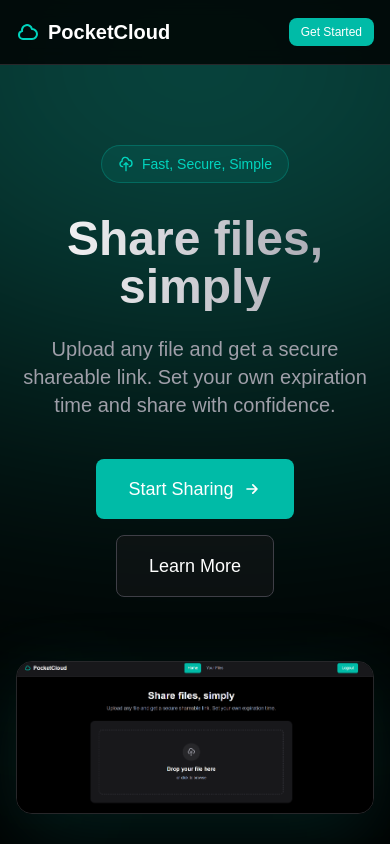
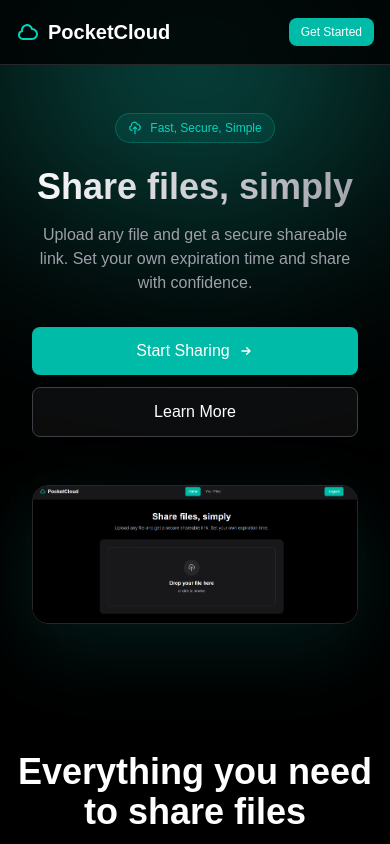
Before and after one commit to Nikita06211/pocketcloud-web, a Next.js app: page / in a window 390 px wide. Shown: the top 844 px of the page. Built offline with nearby package versions, Linux system fonts and the light colour scheme; no server answers.

Commit message:
Refactor landing page layout for improved responsiveness and visual consistency

```diff
--- a/src/app/page.tsx
+++ b/src/app/page.tsx
@@ -153,46 +153,46 @@
       </nav>
 
       {/* Hero Section */}
-      <section className="relative mx-auto max-w-7xl px-4 sm:px-6 lg:px-8 py-20 sm:py-32">
-        {/* Radial teal glow below navbar */}
-        <div className="pointer-events-none absolute left-1/2 top-0 -translate-x-1/2 -translate-y-1/2 w-[2000px] h-[1200px] bg-[radial-gradient(ellipse_at_center,rgba(20,184,166,0.6),rgba(20,184,166,0.3)_25%,rgba(20,184,166,0.1)_45%,transparent_65%)] filter blur-[150px]" style={{ zIndex: 0 }}></div>
+      <section className="relative mx-auto max-w-7xl px-4 sm:px-6 lg:px-8 py-12 sm:py-20 lg:py-32">
+        {/* Radial teal glow below navbar - responsive size */}
+        <div className="pointer-events-none absolute left-1/2 top-0 -translate-x-1/2 -translate-y-1/2 w-[800px] h-[600px] sm:w-[1200px] sm:h-[800px] md:w-[1600px] md:h-[1000px] lg:w-[2000px] lg:h-[1200px] bg-[radial-gradient(ellipse_at_center,rgba(20,184,166,0.6),rgba(20,184,166,0.3)_25%,rgba(20,184,166,0.1)_45%,transparent_65%)] filter blur-[100px] sm:blur-[120px] md:blur-[140px] lg:blur-[150px]" style={{ zIndex: 0 }}></div>
         <div className="text-center relative z-10">
           {/* Feature Tag */}
-          <div className="inline-flex items-center gap-2 rounded-full border border-teal-500/30 bg-teal-500/10 px-4 py-2 mb-8">
-            <svg className="w-4 h-4 text-teal-400" fill="none" stroke="currentColor" viewBox="0 0 24 24">
+          <div className="inline-flex items-center gap-2 rounded-full border border-teal-500/30 bg-teal-500/10 px-3 py-1.5 sm:px-4 sm:py-2 mb-6 sm:mb-8">
+            <svg className="w-3.5 h-3.5 sm:w-4 sm:h-4 text-teal-400" fill="none" stroke="currentColor" viewBox="0 0 24 24">
               <path strokeLinecap="round" strokeLinejoin="round" strokeWidth={2} d="M7 16a4 4 0 01-.88-7.903A5 5 0 1115.9 6L16 6a5 5 0 011 9.9M15 13l-3-3m0 0l-3 3m3-3v12" />
             </svg>
-            <span className="text-sm font-medium text-teal-400">Fast, Secure, Simple</span>
+            <span className="text-xs sm:text-sm font-medium text-teal-400">Fast, Secure, Simple</span>
           </div>
 
-          <h1 className="text-5xl sm:text-6xl lg:text-7xl font-bold mb-6 bg-gradient-to-r from-white to-zinc-400 bg-clip-text text-transparent">
+          <h1 className="text-4xl sm:text-5xl md:text-6xl lg:text-7xl font-bold mb-4 sm:mb-6 bg-gradient-to-r from-white to-zinc-400 bg-clip-text text-transparent px-4">
             Share files, simply
           </h1>
-          <p className="text-xl sm:text-2xl text-zinc-400 mb-10 max-w-2xl mx-auto">
+          <p className="text-base sm:text-xl md:text-2xl text-zinc-400 mb-8 sm:mb-10 max-w-2xl mx-auto px-4">
             Upload any file and get a secure shareable link. Set your own expiration time and share with confidence.
           </p>
 
           {/* CTA Buttons */}
-          <div className="flex flex-col sm:flex-row items-center justify-center gap-4">
+          <div className="flex flex-col sm:flex-row items-center justify-center gap-3 sm:gap-4 px-4">
             <button
               onClick={handleGetStarted}
-              className="group relative flex items-center gap-2 rounded-lg bg-teal-500 px-8 py-4 text-lg font-medium text-white transition-all duration-200 hover:bg-teal-600 hover:shadow-[0_14px_40px_rgba(20,184,166,0.32)] hover:scale-105"
+              className="group relative flex items-center justify-center gap-2 rounded-lg bg-teal-500 px-6 py-3 sm:px-8 sm:py-4 text-base sm:text-lg font-medium text-white transition-all duration-200 hover:bg-teal-600 hover:shadow-[0_14px_40px_rgba(20,184,166,0.32)] hover:scale-105 w-full sm:w-auto"
             >
               Start Sharing
-              <svg className="w-5 h-5 transition-transform duration-200 group-hover:translate-x-1" fill="none" stroke="currentColor" viewBox="0 0 24 24">
+              <svg className="w-4 h-4 sm:w-5 sm:h-5 transition-transform duration-200 group-hover:translate-x-1" fill="none" stroke="currentColor" viewBox="0 0 24 24">
                 <path strokeLinecap="round" strokeLinejoin="round" strokeWidth={2} d="M13 7l5 5m0 0l-5 5m5-5H6" />
               </svg>
             </button>
             <a
               href="#how-it-works"
-              className="flex items-center gap-2 rounded-lg border border-zinc-700 bg-zinc-900/50 px-8 py-4 text-lg font-medium text-white transition-all duration-200 hover:border-teal-500 hover:bg-zinc-800 hover:scale-105"
+              className="flex items-center justify-center gap-2 rounded-lg border border-zinc-700 bg-zinc-900/50 px-6 py-3 sm:px-8 sm:py-4 text-base sm:text-lg font-medium text-white transition-all duration-200 hover:border-teal-500 hover:bg-zinc-800 hover:scale-105 w-full sm:w-auto"
             >
               Learn More
             </a>
           </div>
 
           {/* Hero Image with teal glow backdrop */}
-          <div className="mt-16 flex justify-center">
+          <div className="mt-12 sm:mt-16 flex justify-center px-4">
             <div className="relative w-full max-w-5xl">
               {/* Decorative teal glow behind the hero image (reduced) */}
               {/* Outer soft wash */}
@@ -245,27 +245,27 @@
       </section>
 
       {/* How It Works Section */}
-      <section id="how-it-works" className="relative mx-auto max-w-7xl px-4 sm:px-6 lg:px-8 py-20 z-20">
+      <section id="how-it-works" className="relative mx-auto max-w-7xl px-4 sm:px-6 lg:px-8 py-12 sm:py-16 md:py-20 z-20">
         <motion.div
-          className="text-center mb-16"
+          className="text-center mb-8 sm:mb-12 md:mb-16"
           initial={{ opacity: 0, y: 30 }}
           whileInView={{ opacity: 1, y: 0 }}
           viewport={{ once: true, margin: '-50px' }}
           transition={{ duration: 0.6, ease: [0.21, 1.11, 0.81, 0.99] }}
         >
-          <h2 className="text-4xl sm:text-5xl font-bold mb-4">How it works</h2>
-          <p className="text-xl text-zinc-400">Three simple steps to share your files securely.</p>
+          <h2 className="text-3xl sm:text-4xl md:text-5xl font-bold mb-3 sm:mb-4 px-4">How it works</h2>
+          <p className="text-base sm:text-lg md:text-xl text-zinc-400 px-4">Three simple steps to share your files securely.</p>
         </motion.div>
 
         {/* Timeline Container */}
         <div className="relative">
           {/* Vertical Timeline Line */}
-          <div className="absolute left-8 md:left-1/2 md:-translate-x-1/2 top-0 bottom-0 w-0.5 bg-teal-500/30 hidden md:block"></div>
+          <div className="absolute left-4 sm:left-8 md:left-1/2 md:-translate-x-1/2 top-0 bottom-0 w-0.5 bg-teal-500/30 hidden md:block"></div>
 
           {/* Mobile Timeline Line */}
-          <div className="absolute left-8 top-0 bottom-0 w-0.5 bg-teal-500/30 md:hidden"></div>
+          <div className="absolute left-4 sm:left-8 top-0 bottom-0 w-0.5 bg-teal-500/30 md:hidden"></div>
 
-          <div className="space-y-24 md:space-y-32">
+          <div className="space-y-16 sm:space-y-20 md:space-y-24 lg:space-y-32">
             {steps.map((step, index) => {
               const ref = useRef(null);
               const isInView = useInView(ref, { once: true, margin: '-100px' });
@@ -281,10 +281,10 @@
                     delay: index * 0.2,
                     ease: [0.21, 1.11, 0.81, 0.99]
                   }}
-                  className="relative flex flex-col md:flex-row items-start gap-8 md:gap-12"
+                  className="relative flex flex-col md:flex-row items-start gap-6 sm:gap-8 md:gap-12"
                 >
                   {/* Timeline Marker */}
-                  <div className="absolute left-0 md:left-1/2 md:-translate-x-1/2 top-8 z-10">
+                  <div className="absolute left-0 sm:left-4 md:left-1/2 md:-translate-x-1/2 top-6 sm:top-8 z-10">
                     <motion.div
                       initial={{ scale: 0, opacity: 0 }}
                       animate={isInView ? { scale: 1, opacity: 1 } : { scale: 0, opacity: 0 }}
@@ -293,11 +293,11 @@
                         delay: index * 0.2 + 0.3,
                         ease: "easeOut"
                       }}
-                      className="w-4 h-4 rounded-full bg-teal-500 border-4 border-black shadow-lg shadow-teal-500/50"
+                      className="w-3 h-3 sm:w-4 sm:h-4 rounded-full bg-teal-500 border-2 sm:border-4 border-black shadow-lg shadow-teal-500/50"
                     ></motion.div>
                   </div>
                   {/* Step Content - Alternating Sides */}
-                  <div className={`flex-1 w-full md:pl-20 ${index % 2 === 0 ? 'md:pr-12 md:text-left md:max-w-[45%]' : 'md:pl-12 md:text-left md:ml-auto md:max-w-[45%]'}`}>
+                  <div className={`flex-1 w-full pl-8 sm:pl-12 md:pl-20 ${index % 2 === 0 ? 'md:pr-12 md:text-left md:max-w-[45%]' : 'md:pl-12 md:text-left md:ml-auto md:max-w-[45%]'}`}>
                     <motion.div
                       initial={{ opacity: 0, x: index % 2 === 0 ? -30 : 30 }}
                       animate={isInView ? { opacity: 1, x: 0 } : { opacity: 0, x: index % 2 === 0 ? -30 : 30 }}
@@ -306,17 +306,17 @@
                         delay: index * 0.2 + 0.1,
                         ease: [0.21, 1.11, 0.81, 0.99]
                       }}
-                      className={`${index % 2 === 0 ? 'md:mr-auto md:max-w-[500px] md:text-left' : 'md:ml-auto md:max-w-[500px] md:text-left'}`}
+                      className={`text-center md:text-left ${index % 2 === 0 ? 'md:mr-auto md:max-w-[500px]' : 'md:ml-auto md:max-w-[500px]'}`}
                     >
-                      <h1 className="text-6xl sm:text-7xl md:text-8xl font-bold text-teal-500/20 md:text-teal-500/30">{step.number}</h1>
-                      <h3 className="text-3xl sm:text-4xl font-bold mb-4 text-white">{step.title}</h3>
-                      <p className="text-lg text-zinc-400">{step.description}</p>
+                      <h1 className="text-5xl sm:text-6xl md:text-7xl lg:text-8xl font-bold text-teal-500/20 md:text-teal-500/30 mb-2 sm:mb-3">{step.number}</h1>
+                      <h3 className="text-2xl sm:text-3xl md:text-4xl font-bold mb-3 sm:mb-4 text-white">{step.title}</h3>
+                      <p className="text-base sm:text-lg text-zinc-400 px-4 md:px-0">{step.description}</p>
                     </motion.div>
                   </div>
 
                   {/* Visual Mockup - Alternating Sides */}
                   <motion.div
-                    className={`flex-1 w-full ${index % 2 === 0 ? 'md:pl-12 md:pr-0' : 'md:pr-12 md:pl-0 md:order-first'}`}
+                    className={`flex-1 w-full mt-6 sm:mt-8 md:mt-0 ${index % 2 === 0 ? 'md:pl-12 md:pr-0' : 'md:pr-12 md:pl-0 md:order-first'}`}
                     initial={{ opacity: 0, x: index % 2 === 0 ? 30 : -30, scale: 0.95 }}
                     animate={isInView ? { opacity: 1, x: 0, scale: 1 } : { opacity: 0, x: index % 2 === 0 ? 30 : -30, scale: 0.95 }}
                     transition={{
```
